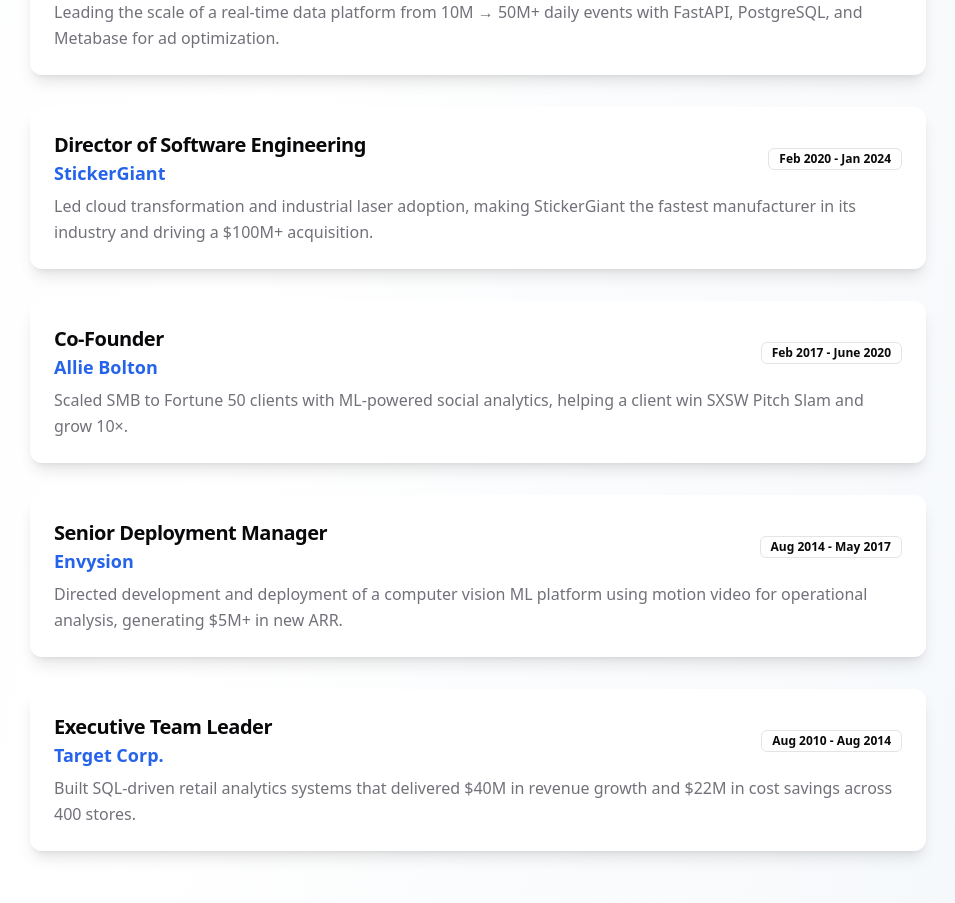
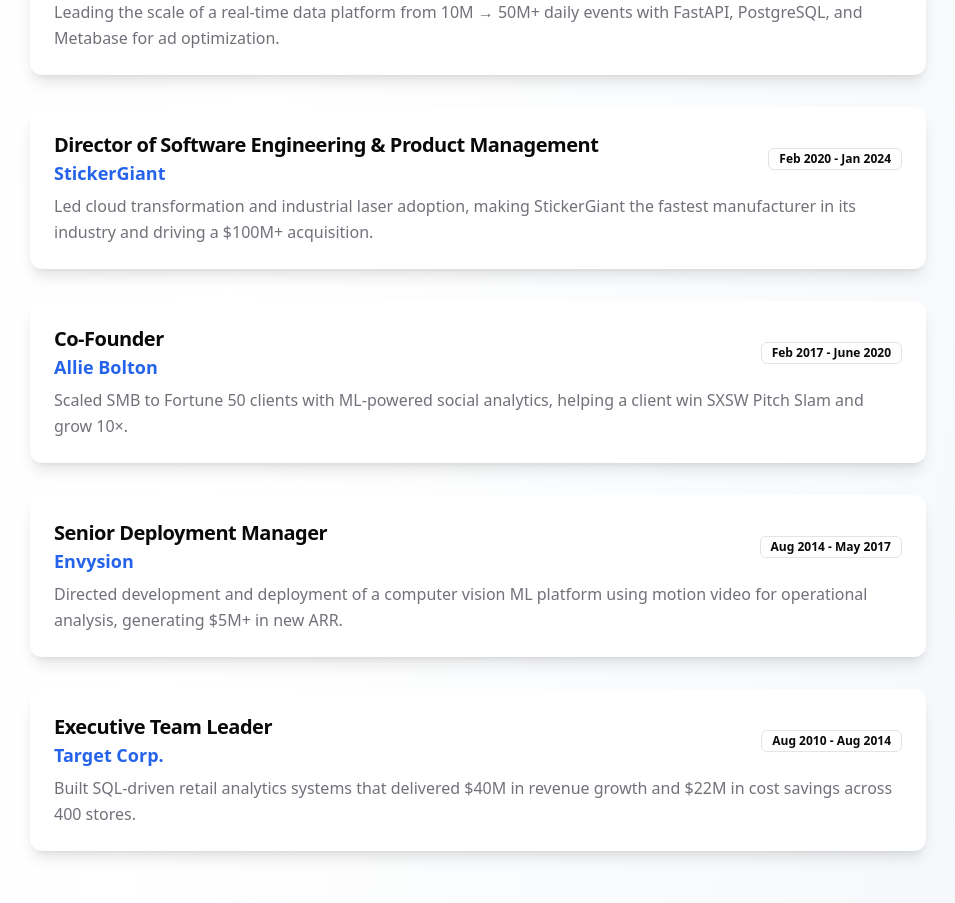
Before and after one commit to tenam314/tnamathwebsite2025, a Next.js app: page / in a window 1280 px wide. Shown: the part 4440-5343 px from the top of the page, without its empty margins (162-1117 px from the left). Built offline with nearby package versions, Linux system fonts and the light colour scheme.

Commit message:
it's just late

```diff
--- a/src/app/page.tsx
+++ b/src/app/page.tsx
@@ -310,7 +310,7 @@ export default function Portfolio() {
 
   const experiences = [
     { title: "VP of Engineering", company: "The Flyover (Pop Acta)", period: "Aug 2024 - Present", description: "Leading the scale of a real-time data platform from 10M → 50M+ daily events with FastAPI, PostgreSQL, and Metabase for ad optimization." },
-    { title: "Director of Software Engineering", company: "StickerGiant", period: "Feb 2020 - Jan 2024", description: "Led cloud transformation and industrial laser adoption, making StickerGiant the fastest manufacturer in its industry and driving a $100M+ acquisition." },
+    { title: "Director of Software Engineering & Product Management", company: "StickerGiant", period: "Feb 2020 - Jan 2024", description: "Led cloud transformation and industrial laser adoption, making StickerGiant the fastest manufacturer in its industry and driving a $100M+ acquisition." },
     { title: "Co-Founder", company: "Allie Bolton", period: "Feb 2017 - June 2020", description: "Scaled SMB to Fortune 50 clients with ML-powered social analytics, helping a client win SXSW Pitch Slam and grow 10×." },
     { title: "Senior Deployment Manager", company: "Envysion", period: "Aug 2014 - May 2017", description: "Directed development and deployment of a computer vision ML platform using motion video for operational analysis, generating $5M+ in new ARR." },
     { title: "Executive Team Leader", company: "Target Corp.", period: "Aug 2010 - Aug 2014", description: "Built SQL-driven retail analytics systems that delivered $40M in revenue growth and $22M in cost savings across 400 stores." }
```
